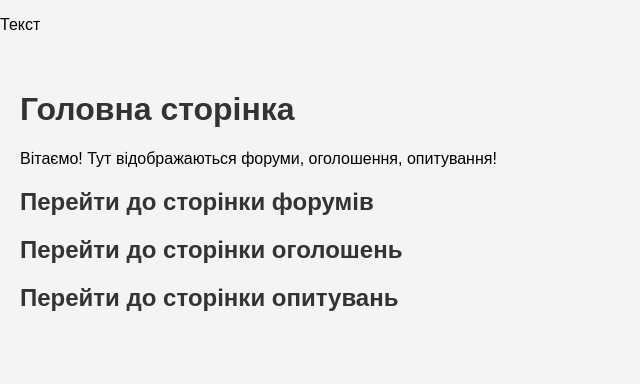
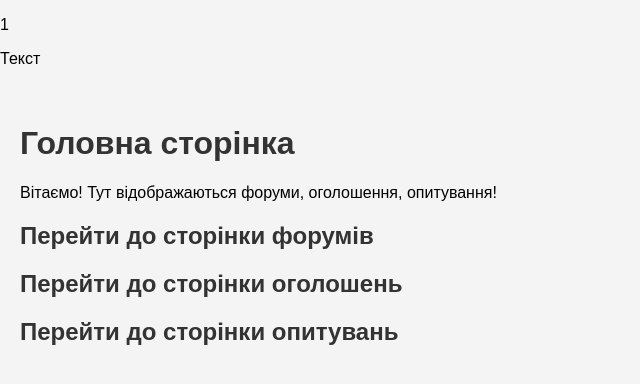
Before and after one commit to AlexandrRofficial/Online_Portal_Project, a Django app: page / in a window 1280 px wide. Shown: the part 48-432 px from the top of the page, without its empty margins (0-640 px from the left). Run offline with Django 5.2, Linux system fonts and the light colour scheme.

Commit message:
project_clone

```diff
--- a/main_page_app/templates/index.html
+++ b/main_page_app/templates/index.html
@@ -33,6 +33,7 @@
         <strong>Портал групи</strong>
     </div>
 </div>
+<p>1</p>
 <p>Текст</p>
 <!-- Весь контент здесь -->
 <div class="container">
```
